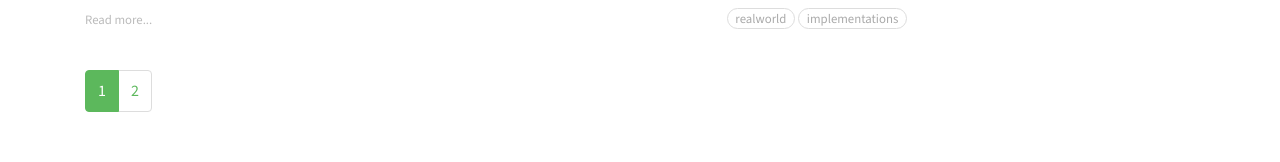
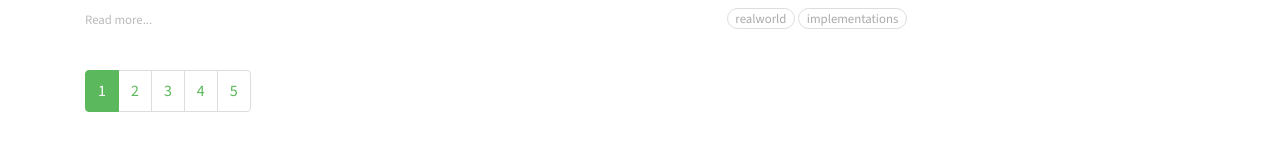
Before and after one commit to wookikiik/realworld-study, a Next.js app: page / in a window 1280 px wide. Shown: the part 617-779 px from the top of the page. Built offline with nearby package versions, Linux system fonts and the light colour scheme; no server answers; some icons are missing.

Commit message:
Add Pagination component to Home page

```diff
--- a/app/page.tsx
+++ b/app/page.tsx
@@ -5,6 +5,7 @@ import {
   TagList,
   IconButton,
   FeedTab,
+  Pagination,
 } from "@/app/ui/component";
 import type { Metadata } from "next";
 
@@ -99,18 +100,7 @@ export default function Home() {
               </a>
             </div>
 
-            <ul className="pagination">
-              <li className="page-item active">
-                <a className="page-link" href="">
-                  1
-                </a>
-              </li>
-              <li className="page-item">
-                <a className="page-link" href="">
-                  2
-                </a>
-              </li>
-            </ul>
+            <Pagination total={5} current={1} />
           </div>
 
           <div className="col-md-3">
--- /dev/null
+++ b/app/ui/component/Pagination.tsx
@@ -0,0 +1,24 @@
+export default function Pagination({ total, current = 1 }: PaginationProps) {
+  return (
+    <ul className="pagination">
+      {Array.from({ length: total }).map((_, index) => {
+        const value = index + 1;
+        return (
+          <li
+            key={value}
+            className={`page-item ${value === current ? "active" : ""}`}
+          >
+            <a className="page-link" href="">
+              {value}
+            </a>
+          </li>
+        );
+      })}
+    </ul>
+  );
+}
+
+type PaginationProps = {
+  total: number;
+  current: number;
+};
--- a/app/ui/component/index.ts
+++ b/app/ui/component/index.ts
@@ -6,6 +6,8 @@ import ErrorMessages from "./ErrorMessages";
 import TagList from "./TasList";
 import IconButton from "./IconButton";
 import FeedTab from "./FeedTab";
+import Pagination from "./Pagination";
+
 export {
   Avatar,
   Navigation,
@@ -15,4 +17,5 @@ export {
   TagList,
   IconButton,
   FeedTab,
+  Pagination,
 };
```
